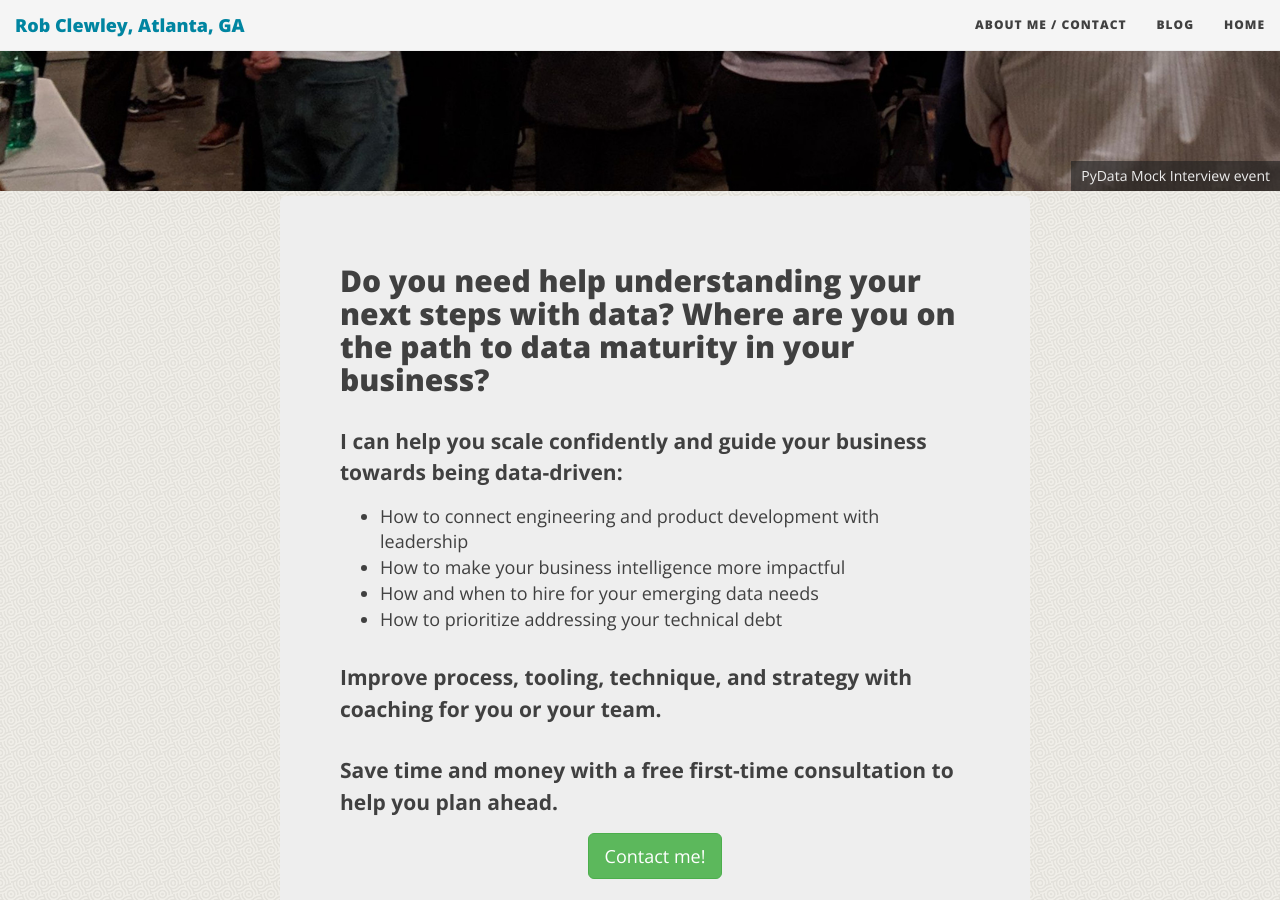
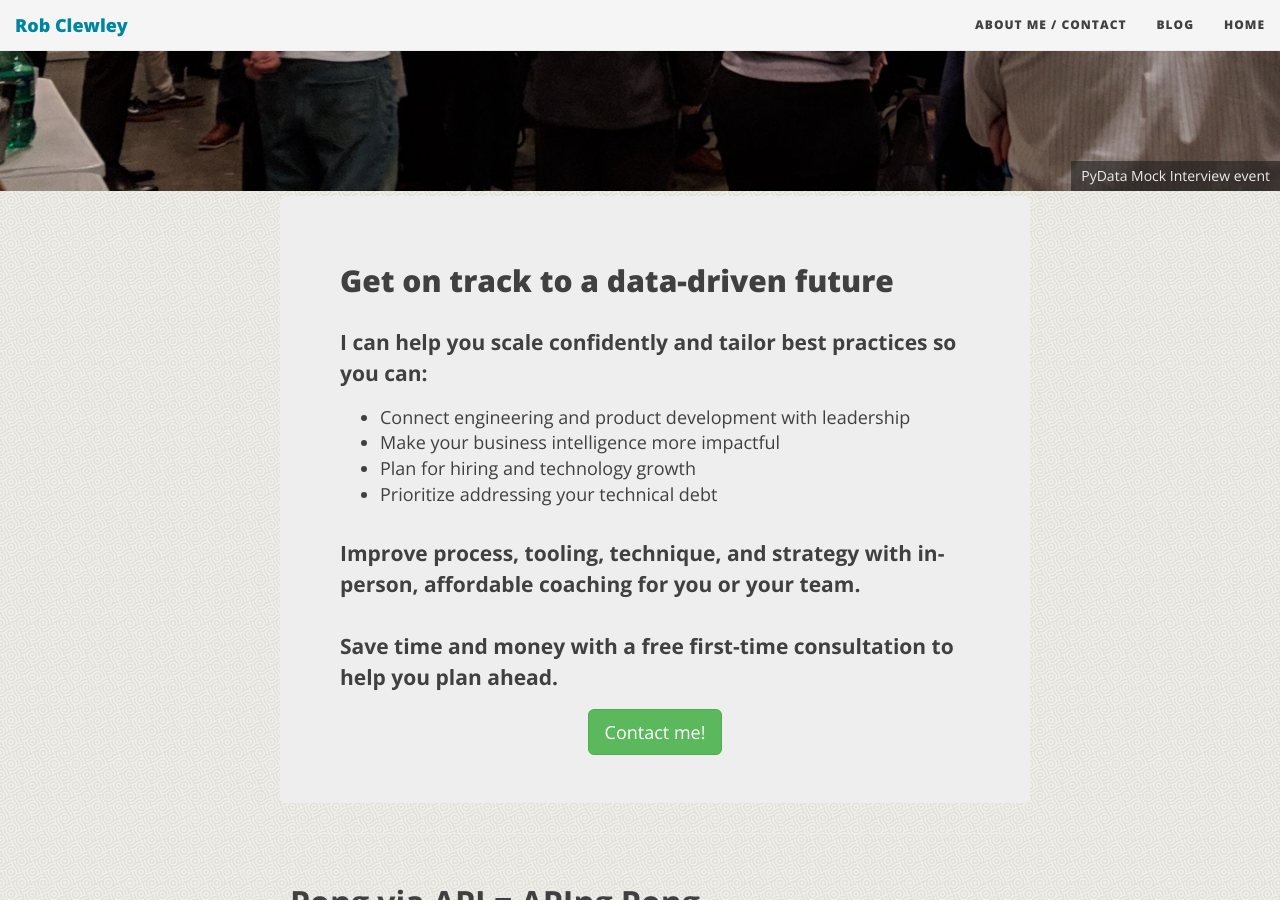
Before and after one commit to robclewley/robclewley.github.io, a Jekyll site: the page built from index.html, in a window 1280 px wide and 900 px high, scrolled down 352 px. Built offline with Jekyll 4.4.1, drawn with Linux system fonts in a browser that asks for light colours; nearby versions of some CDN libraries; the list of posts is cut into pages by our own code.

Commit message:
Copy edits

```diff
--- a/_config.yml
+++ b/_config.yml
@@ -8,7 +8,7 @@ url: "https://robclewley.com"
 baseurl: ""
 
 # Name of website
-title: Rob Clewley, Atlanta, GA
+title: Rob Clewley
 
 # Short description of your site
 description: Data Science, Computational Science, Coaching, Consulting, and Education
--- a/index.html
+++ b/index.html
@@ -22,18 +22,16 @@ bigimg:
     <div class="row">
       <div class="col-lg-8 col-md-10">
         <div class="main-explain-area jumbotron">
-    <h2>Do you need help understanding your next steps with data?
-      Where are you on the path to data maturity in your business?</h2>
-    <p><strong>I can help you scale confidently and guide your business towards
-      being <emph>data-driven</emph>:</strong>
+          <h2>Get on track to a data-driven future</h2>
+    <p><strong>I can help you scale confidently and tailor best practices so you can:</strong>
       <ul>
-      <li>How to connect engineering and product development with leadership
-      <li>How to make your business intelligence more impactful
-      <li>How and when to hire for your emerging data needs
-      <li>How to prioritize addressing your technical debt
+      <li>Connect engineering and product development with leadership
+      <li>Make your business intelligence more impactful
+      <li>Plan for hiring and technology growth
+      <li>Prioritize addressing your technical debt
     </ul>
     </p>
-    <p><strong>Improve process, tooling, technique, and strategy with coaching for you or your team.
+    <p><strong>Improve process, tooling, technique, and strategy with in-person, affordable coaching for you or your team.
     </strong></p>
     <p><strong>Save time and money with a free first-time consultation to help you plan ahead.
     </strong></p>
```
